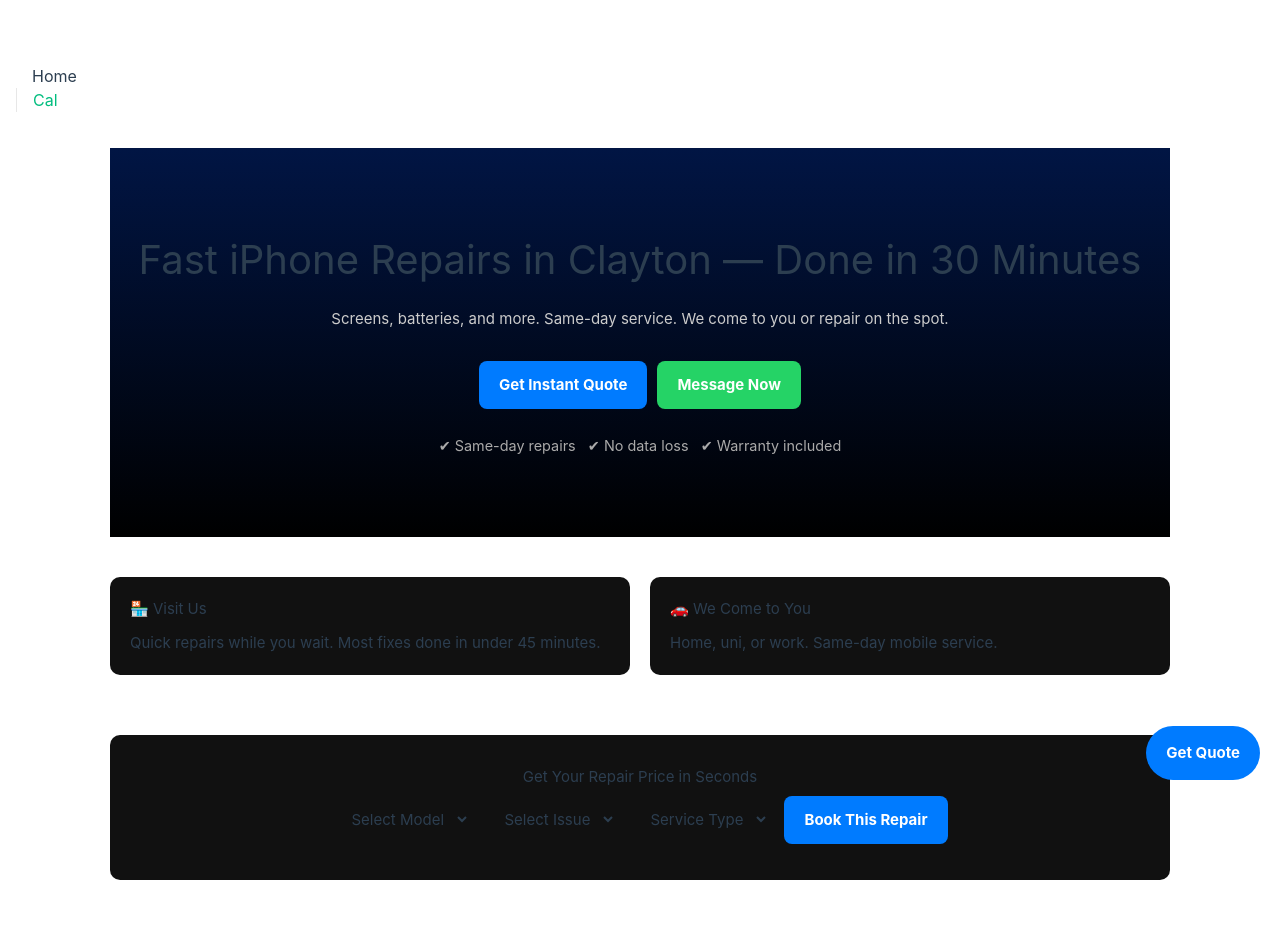
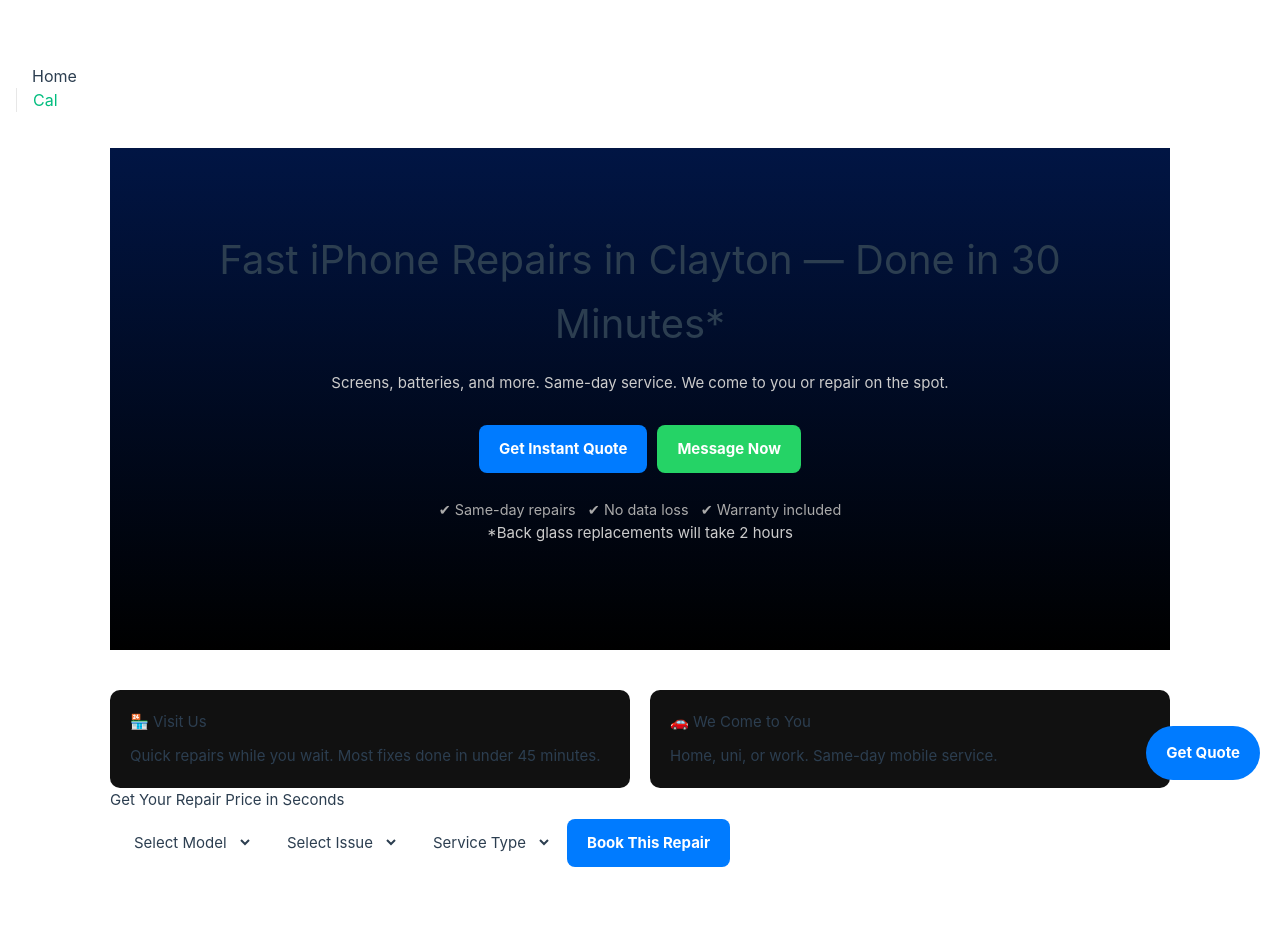
Before and after one commit to SemogEnaz/repair_website, a Vue app: page / in a window 1280 px wide. Shown: the top 937 px of the page. Built offline with nearby package versions, Linux system fonts and the light colour scheme.

Commit message:
Moved css out of and into relevant files

```diff
--- a/src/components/HomePage/Hero.vue
+++ b/src/components/HomePage/Hero.vue
@@ -1,7 +1,7 @@
 <template>
     <!-- HERO -->
   <section class="hero">
-    <h1>Fast iPhone Repairs in Clayton — Done in 30 Minutes</h1>
+    <h1>Fast iPhone Repairs in Clayton — Done in 30 Minutes*</h1>
     <p>Screens, batteries, and more. Same-day service. We come to you or repair on the spot.</p>
 
     <a href="#quote" class="btn btn-primary">Get Instant Quote</a>
@@ -10,9 +10,34 @@
     <div class="trust">
       ✔ Same-day repairs &nbsp; ✔ No data loss &nbsp; ✔ Warranty included
     </div>
+    <p>*Back glass replacements will take 2 hours</p>
   </section>
 </template>
 
 <script setup>
 const messengerLink = "https://m.me/YOUR_USERNAME";
 </script>
+
+<style scoped>
+.hero {
+  text-align: center;
+  padding: 80px 20px;
+  background: linear-gradient(to bottom, #011544, #000);
+}
+
+.hero h1 {
+  font-size: 2.5rem;
+  margin-bottom: 15px;
+}
+
+.hero p {
+  color: #ccc;
+  margin-bottom: 25px;
+}
+
+.trust {
+  margin-top: 20px;
+  font-size: 0.9rem;
+  color: #aaa;
+}
+</style>
--- a/src/views/HomePage.vue
+++ b/src/views/HomePage.vue
@@ -61,23 +61,6 @@ body {
   padding: 20px;
 }
 
-/* HERO */
-.hero {
-  text-align: center;
-  padding: 80px 20px;
-  background: linear-gradient(to bottom, #011544, #000);
-}
-
-.hero h1 {
-  font-size: 2.5rem;
-  margin-bottom: 15px;
-}
-
-.hero p {
-  color: #ccc;
-  margin-bottom: 25px;
-}
-
 /* BUTTONS */
 .btn {
   display: inline-block;
@@ -95,12 +78,6 @@ body {
 .btn-secondary {
   background: #25D366;
   color: white;
-}
-
-.trust {
-  margin-top: 20px;
-  font-size: 0.9rem;
-  color: #aaa;
 }
 
 /* SERVICES */
@@ -123,14 +100,7 @@ body {
   margin-bottom: 10px;
 }
 
-/* CALCULATOR */
-.calculator {
-  margin-top: 60px;
-  background: #111;
-  padding: 30px;
-  border-radius: 10px;
-  text-align: center;
-}
+
 
 select {
   padding: 10px;
@@ -139,11 +109,7 @@ select {
   border: none;
 }
 
-.result {
-  margin-top: 20px;
-  font-size: 1.2rem;
-  color: #0f0;
-}
+
 
 /* TRUST */
 .trust-section {
```
